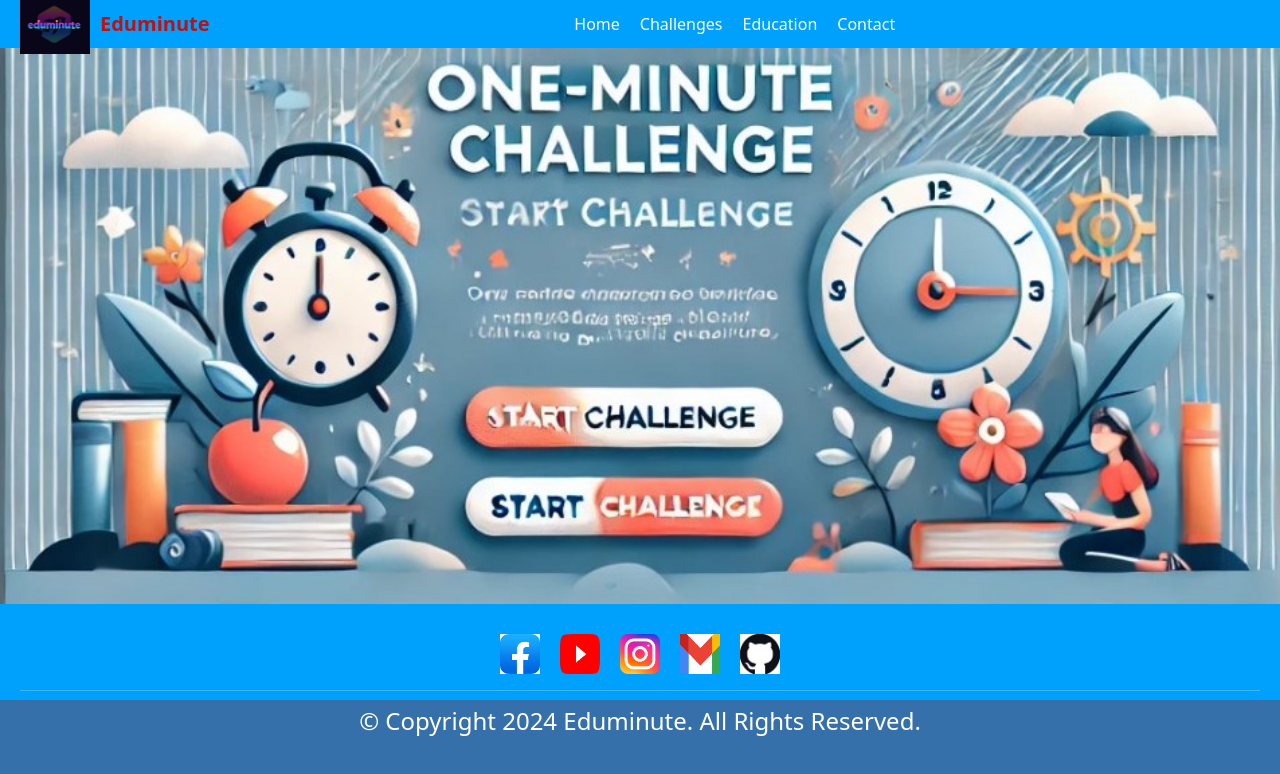
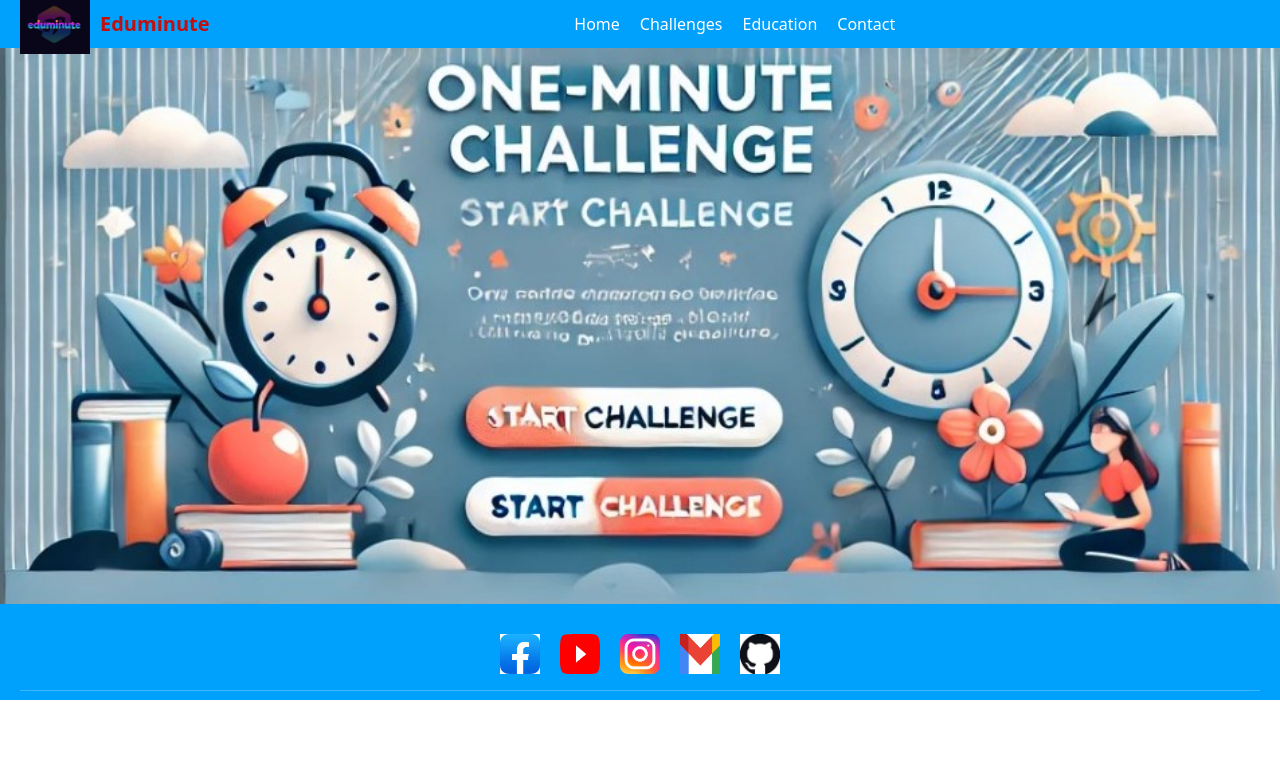
Before and after one commit to Web1-Teams/8am-grp7-repo, a React (Create React App) app: page /home in a window 1280 px wide. Shown: the top 774 px of the page. Built offline with nearby package versions, Linux system fonts and the light colour scheme.

Commit message:
Omar and Osama

```diff
--- a/src/App.js
+++ b/src/App.js
@@ -5,6 +5,7 @@ import Education from "./pages/Education";
 import Challenge from "./pages/Challenges";
 import AppLayout from "./components/AppLayout";
 import Programming from "./pages/Programming";
+import Health from "./pages/Health";
 
 function App() {
   return (
@@ -17,6 +18,7 @@ function App() {
             <Route path="/challenges" element={<Challenge />} />
             <Route path="/education" element={<Education />} />
             <Route path="/programming" element={<Programming />} />
+            <Route path="/Health" element={<Health />} />
           </Route>
 
           {/* Catch-all route for 404 Page Not Found */}
--- a/src/components/AppLayout.js
+++ b/src/components/AppLayout.js
@@ -6,7 +6,7 @@ import Header from "./Header";
 
 const Container = styled.div`
   background-color: #3670aa;
-  height: 100vh;
+ // height: 100vh;
 `;
 
 export default function AppLayout() {
--- a/src/pages/Education.js
+++ b/src/pages/Education.js
@@ -28,6 +28,7 @@ export default function Education() {
         imgsrc={img5}
         title=" Health & Sports"
         description=" Test your knowledge on beauty treatments"
+        link="Health"
       />
       <Card
         imgsrc={img6}
```
